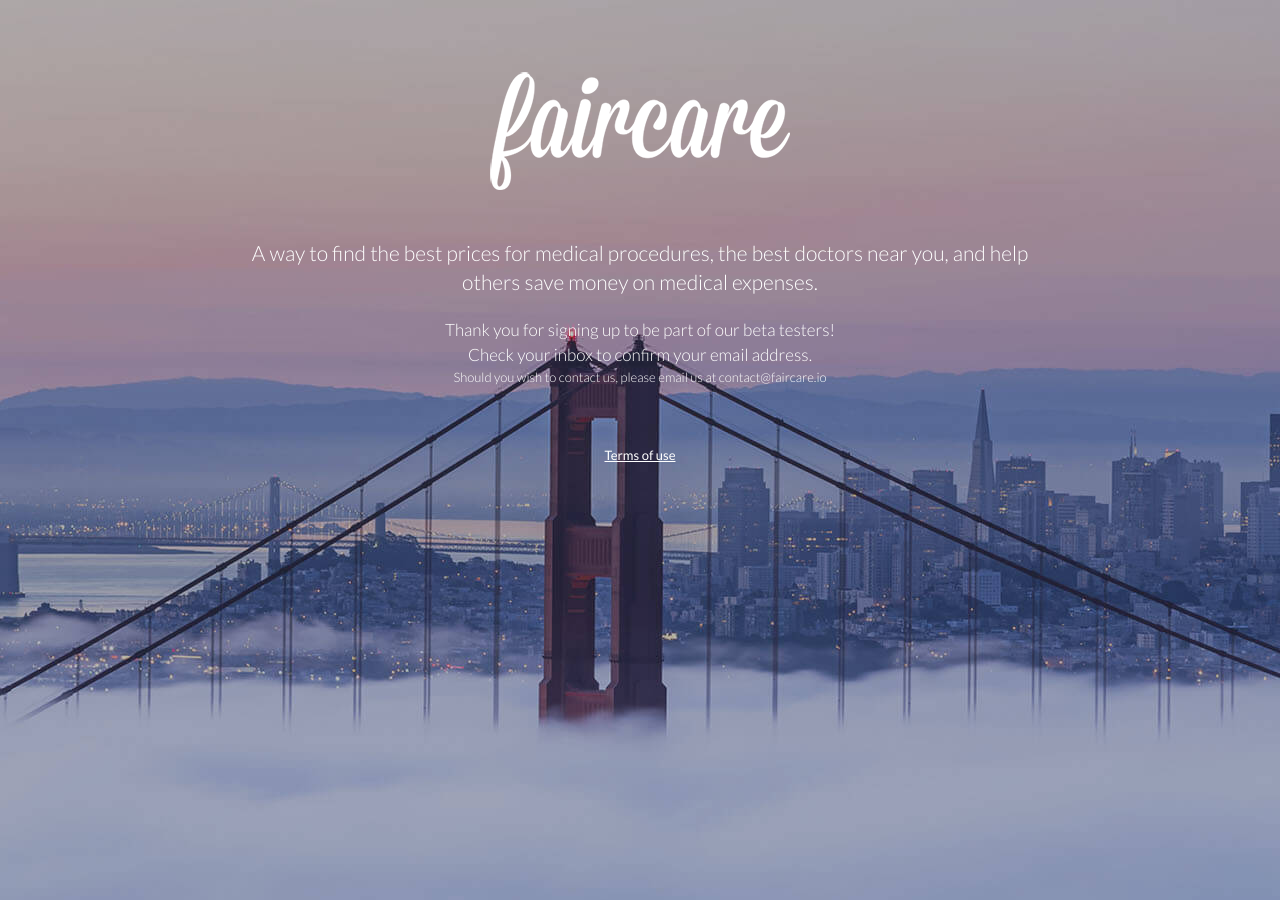
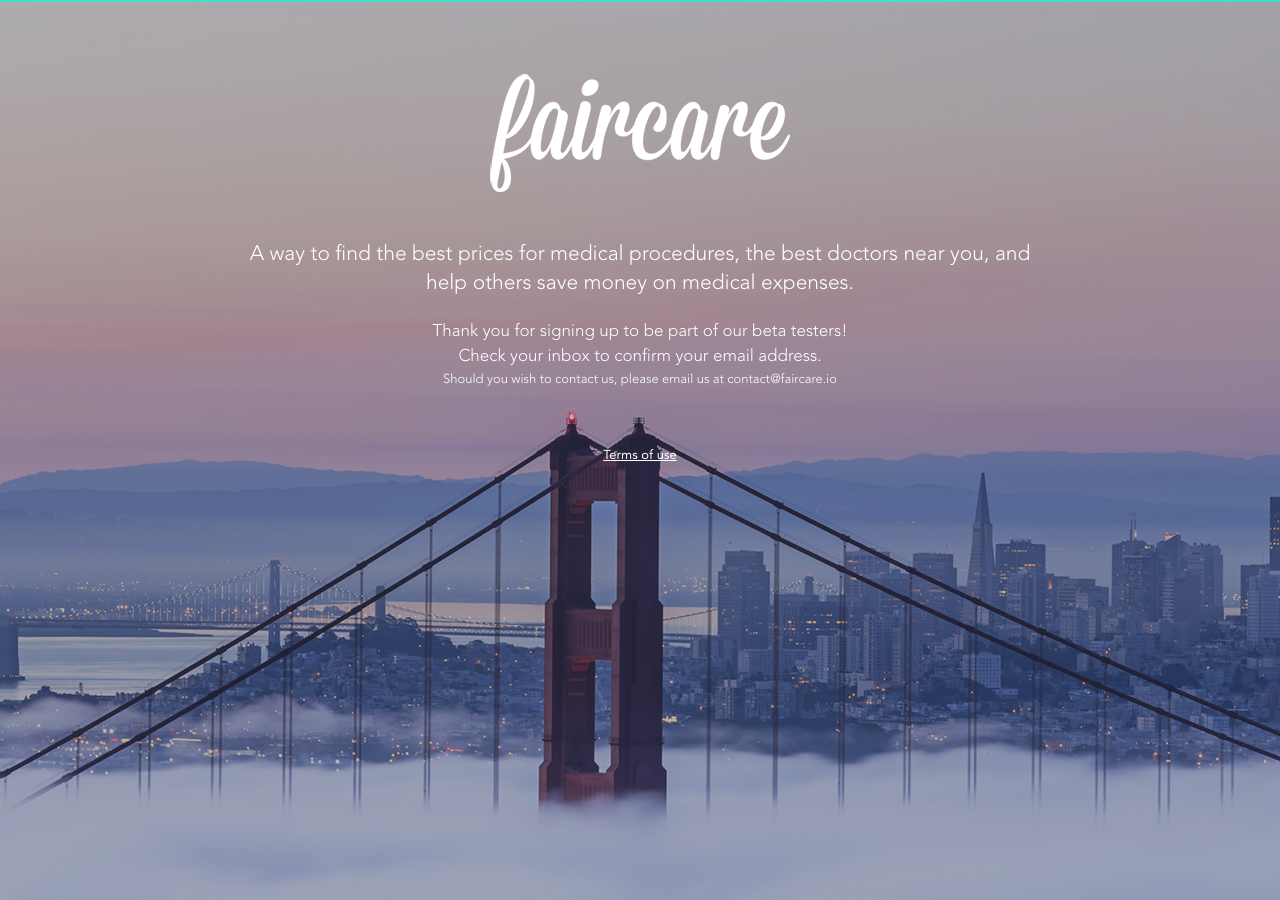
Before and after one commit to salipro4ever/project-demo-4, a Jekyll site: the page built from confirm.html, in a window 1280 px wide. Built offline with Jekyll 4.4.1, drawn with Linux system fonts in a browser that asks for light colours; nearby versions of some CDN libraries.

Commit message:
:+1:
fixed 1

```diff
--- a/_config.yml
+++ b/_config.yml
@@ -2,7 +2,7 @@
 title: Faircare Demo
 email: your-email@domain.com
 description: Write an awesome description for your new site here.
-baseurl: "/projects-demo-4" # the subpath of your site, e.g. /blog/
+baseurl: "" # the subpath of your site, e.g. /blog/
 url: "http://yourdomain.com" # the base hostname & protocol for your site
 author: SaliproPham
 author-blog: "http://admin.blogit.info"
--- a/_layouts/bg.html
+++ b/_layouts/bg.html
@@ -4,6 +4,7 @@
   {% include head.html %}
 
   <body class="has-bg">
+  		<div class="top-color-line"></div>
   		<div class="container">
     		{{ content }}
     	</div>
--- a/_sass/_base.scss
+++ b/_sass/_base.scss
@@ -66,7 +66,7 @@
 }
 
 .has-bg {
-  background-image: url(../images/faircare-bg.jpg);
+  background-image: url(../images/faircare-bg.jpg?v=18052015);
   background-repeat: no-repeat;
   background-size: cover;
   background-position: top center;
@@ -102,7 +102,7 @@
 
 .sl-main-content {
   font-size: 24px;
-  font-weight: 400;
+  font-weight: 300;
 
   a, a:link {
     color: $text-color;
@@ -130,10 +130,12 @@
     margin: 2em 0 1em;
     > .copyright-text {
      border-top: 1px solid #ccc;
-     padding: 0.875em;
+     padding: 1em;
      display: inline-block;
+    font-size: 0.75em;
+    opacity: 0.8;
      @media screen and (max-width:768px) {
-      font-size: 0.75em;
+      font-size: 0.6em;
     }
   }
 }
@@ -160,7 +162,11 @@
     width: 280px !important;
   }
 }
-
+.top-color-line {
+  height: 2px;
+  width: 100%;
+  background-color: turquoise;
+}
 
 
 
@@ -214,7 +220,7 @@
 }
 .sl-popup-body {
   background: #FFF;
-  color: #111;
+  color: $text-color;
   padding: 10px;
   border-radius: 5px;
   -webkit-border-radius: 5px;
--- a/confirm.html
+++ b/confirm.html
@@ -8,7 +8,7 @@
   </header><!-- //header -->
 
   <!-- content -->
-  <main class="sl-content text-center animated fadeInUp">
+  <main class="sl-content text-center animated fadeIn">
     <div class="lead">
       <p>A way to find the best prices for medical procedures, the best doctors near you, and help others save money on medical expenses.</p>
     </div>
--- a/css/main.scss
+++ b/css/main.scss
@@ -3,10 +3,24 @@
 ---
 @charset "utf-8";
 
-
+@font-face {
+font-family: 'Avenir';
+font-weight: 300;
+src: local('Avenir LT Std 35 Light'), url('../fonts/AvenirLTStd-Light.woff') format('woff');
+}
+@font-face {
+font-family: 'Avenir';
+font-weight: 400;
+src: local('Avenir LT Std 35 Roman'), url('../fonts/AvenirLTStd-Roman.woff') format('woff');
+}
+@font-face {
+font-family: 'Avenir';
+font-weight: 800;
+src: local('Avenir LT Std 35 Black'), url('../fonts/AvenirLTStd-Black.woff') format('woff');
+}
 
 // Our variables
-$base-font-family: "Lato",Helvetica, Arial, sans-serif;
+$base-font-family: "Avenir",Lato, Helvetica, Arial, sans-serif;
 $base-font-size:   16px;
 $small-font-size:  $base-font-size * 0.875;
 $base-line-height: 1.5;
```
Also changed, not shown: fonts/AvenirLTStd-Black.woff (added), fonts/AvenirLTStd-Light.woff (added), fonts/AvenirLTStd-Roman.woff (added), images/faircare-bg.jpg.
